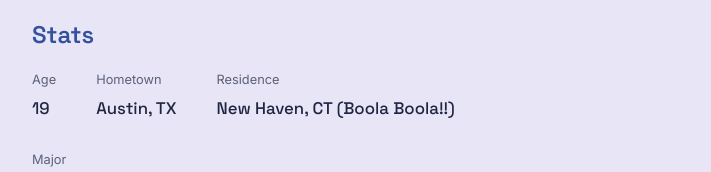
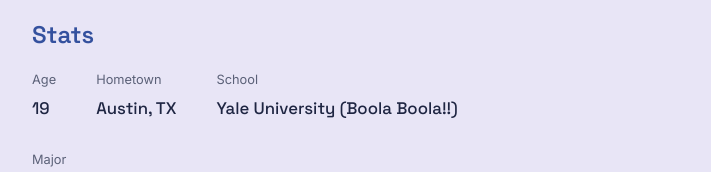
Before and after one commit to EnisseNd/PersonalPortfolio, a React (Vite) app in the folder personal-portfolio/: page / in a window 1280 px wide. Shown: the part 480-652 px from the top of the page, without its empty margins (248-959 px from the left). Built offline with nearby package versions, Linux system fonts and the light colour scheme.

Commit message:
added school section, removed residence section

```diff
--- a/personal-portfolio/src/App.jsx
+++ b/personal-portfolio/src/App.jsx
@@ -37,8 +37,8 @@ function App() {
               <span className="stat-value">Austin, TX</span>
             </li>
             <li className="stat">
-              <span className="stat-label">Residence</span>
-              <span className="stat-value">New Haven, CT (Boola Boola!!)</span>
+              <span className="stat-label">School</span>
+              <span className="stat-value">Yale University (Boola Boola!!)</span>
             </li>
             <li className="stat">
               <span className="stat-label">Major</span>
```
